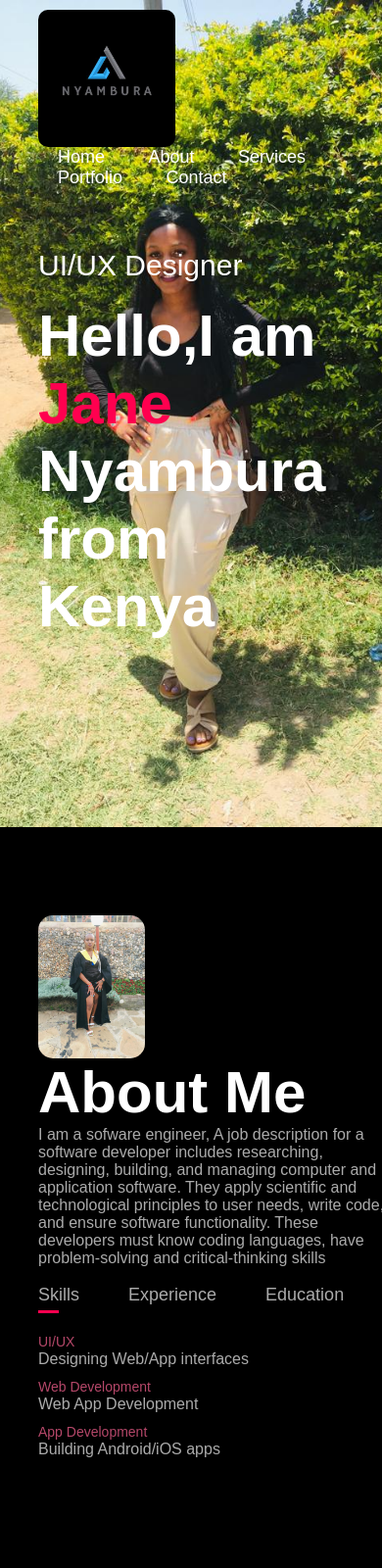
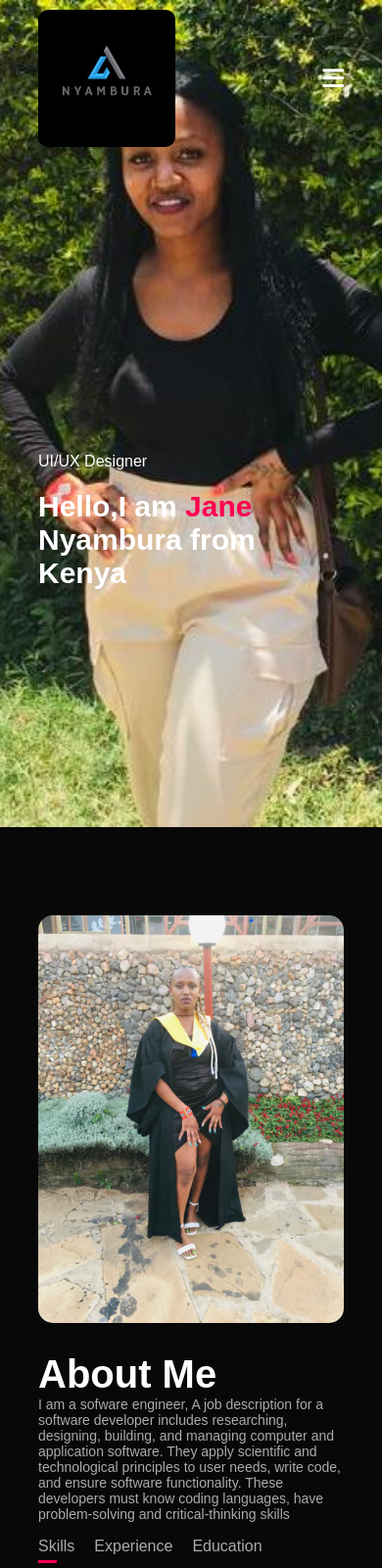
Before and after one commit to Janenyambura/ProjectX, a plain HTML site: page index.html in a window 390 px wide. Shown: the top 1600 px of the page at 98% size. Drawn offline with Linux system fonts and the light colour scheme.

Commit message:
finishbio/about section

```diff
--- a/index.html
+++ b/index.html
@@ -10,13 +10,15 @@
         <div class ="container">
             <nav>
                 <img src="images/logo1.jpeg" class="logo">
-                <ul>
-                    <li><a href="#">Home</a></li>
-                    <li><a href="#">About</a></li>
-                    <li><a href="#">Services</a></li>
-                    <li><a href="#">Portfolio</a></li>
-                    <li><a href="#">Contact</a></li>
+                <ul id="sidemenu">
+                    <li><a href="#header">Home</a></li>
+                    <li><a href="#about">About</a></li>
+                    <li><a href="#services">Services</a></li>
+                    <li><a href="#portfolio">Portfolio</a></li>
+                    <li><a href="#contact">Contact</a></li>
+                    <i class="fas fa-times"onclick="closemenu()"></i>
                 </ul>
+                <i class="fas fa-bars" onclick="openmenu()"></i>
             </nav>
             <div class="header-text">
             <p>UI/UX Designer</p>
@@ -148,12 +150,13 @@
                     <a href="images/CURRICULUM VITA1.pdf" download class="btn btn2">Download CV</a>
                 </div>
                 <div class="contact-right">
-                    <form>
+                    <form name="submit-to-google-sheet">
                         <input type="text" name="Name" placeholder="Your Name" required>
-                        <input type="email" name="email" placeholder="Your Email" required>
+                        <input type="email" name="Email" placeholder="Your Email" required>
                         <textarea name="Message" rows="6" placeholder="Your Message"></textarea>
                         <button type="submit" class="btn btn2">Submit</button>
                     </form>
+                    <span id="msg"></span>
                 </div>
             </div>
         </div>
@@ -164,6 +167,7 @@
       </div>
 
      <script>
+
         var tablinks= document.getElementsByClassName("tab-links");
         var tabcontents= document.getElementsByClassName("tab-contents");
 
@@ -178,6 +182,38 @@
           document.getElementById(tabname).classList.add("active-tab");
         }
         </script>
+
+        <script>
+
+            var sidemenu= document.getElementById("sidemenu");
+
+            function openmenu(){
+                sidemenu.style.right= "0";
+            }
+            function closemenu(){
+                sidemenu.style.right= "-200px";
+            }
+
+        </script>
+
+<script>
+    const scriptURL = 'https://script.google.com/macros/s/AKfycbyuRowBcqihux_iC-WhnnGmz5p62Q1qOIJmNTALilpePmrq5ohJK2HkHixFHsppmcUt1g/exec'
+    const form = document.forms['submit-to-google-sheet']
+    const msg = document.getElementById("msg")
+
+    form.addEventListener('submit', e => {
+      e.preventDefault()
+      fetch(scriptURL, { method: 'POST', body: new FormData(form)})
+        .then(response => {
+            msg.innerHTML = "Message sent successfully"
+            setTimeout(function(){
+                msg.innerHTML=""
+            },5000)
+            form.reset()
+        })
+        .catch(error => console.error('Error!', error.message))
+    })
+  </script>
   </body>
 
 
--- a/style.css
+++ b/style.css
@@ -1,13 +1,15 @@
-body {
-    background: black;
-    color: white;
-  }
-
-  *{
+ *{
     margin: 0;
     padding: 0;
     font-family: 'poppins' , sans-serif;
     box-sizing: border-box;
+  }
+  html{
+    scroll-behavior: smooth;
+  }
+  body{
+    background: #080808;
+    color: #fff;
   }
 
   #header{
@@ -16,6 +18,7 @@ body {
     background-image: url(images/background.jpeg);
     background-size: cover;
     background-position: center;
+    background-attachment: fixed;
   }
 
   .container{
@@ -321,3 +324,73 @@ color: #ff004f;
 }
 
 /*css for smaller screens*/
+
+nav .fas{
+  display: none;
+}
+
+@media only screen and (max-width: 600px){
+  #header{
+    background-image: url(images/What.jpeg);
+  }
+  .header-text{
+    margin-top: 100%;
+    font-size: 16px;
+  }
+  .header-text h1{
+    font-size: 30px;
+  }
+  nav .fas{
+    display: block;
+    font-size: 25px;
+  }
+  nav ul{
+    background: #ff004f;
+    position: fixed;
+    top: 0;
+    right: -200px;
+    width: 200px;
+    height: 100vh;
+    padding-top: 50px;
+    z-index: 2;
+    transition: right 0.5s;
+  }
+  nav ul li{
+    display: block;
+    margin-top: 25px;
+  }
+  nav ul .fas{
+    position: absolute;
+    top: 25px;
+    left: 25px;
+    cursor: pointer;
+  }
+  .sub-title{
+    font-size: 40px;
+  }
+  .about-col-1, .about-col-2{
+    flex-basis: 100%;
+  }
+  .about-col-1{
+    margin-bottom: 30px;
+  }
+  .about-col-2{
+    font-size: 14px;
+  }
+  .tab-links{
+    font-size: 16px;
+    margin-right: 20px;
+  }
+  .contact-left, .contact-right{
+    flex-basis: 100%;
+  }
+  .copyright{
+    font-size: 14px;
+  }
+}
+#msg{
+  color: #61b752;
+  margin-top: -40px;
+  display:block;
+
+}
```
Also changed, not shown: images/What.jpeg (added).
